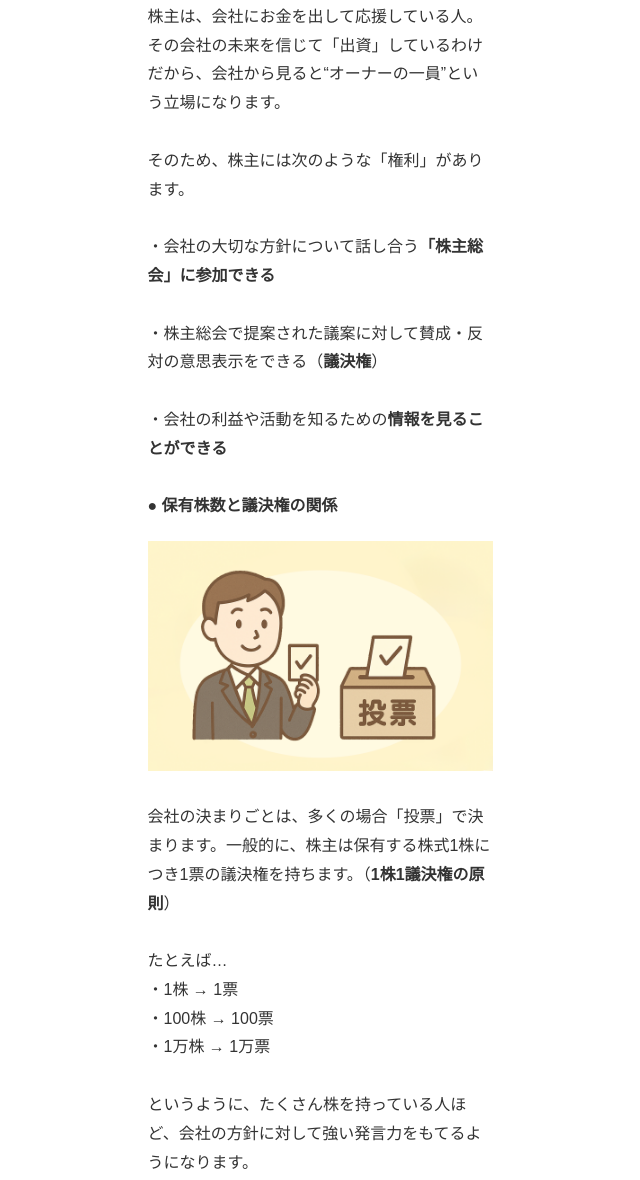
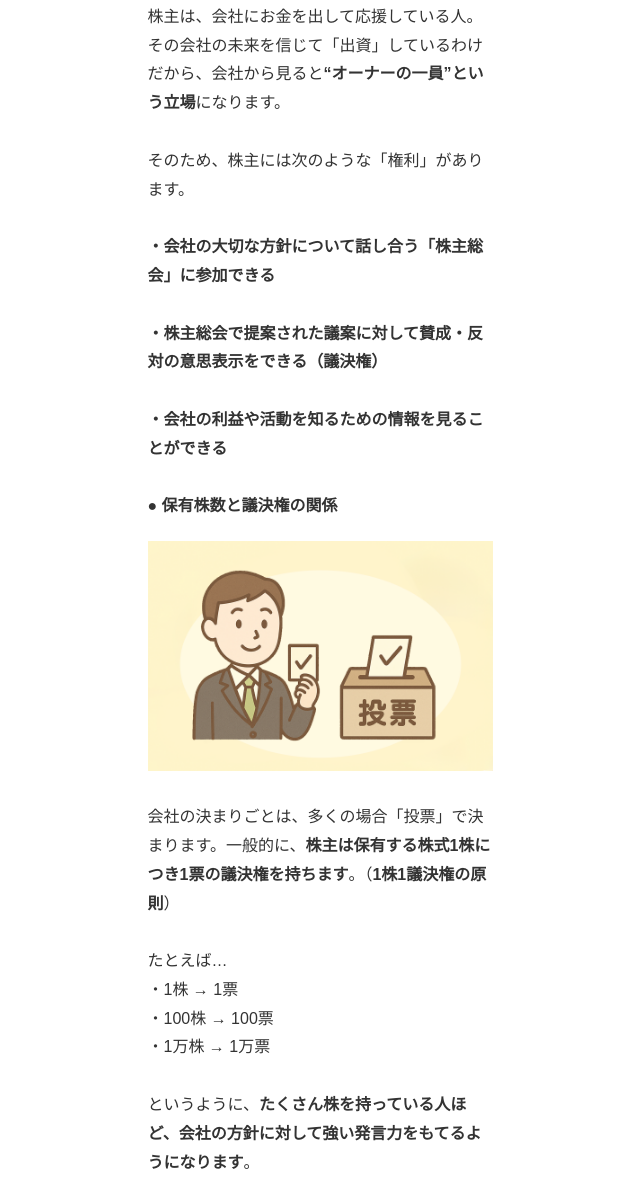
Before and after one commit to c3iird/level02-05, a plain HTML site: page index.html in a window 1280 px wide. Shown: the part 1074-2254 px from the top of the page, without its empty margins (320-960 px from the left). Drawn offline with Linux system fonts and the light colour scheme.

Commit message:
Update index.html

```diff
--- a/index.html
+++ b/index.html
@@ -94,13 +94,13 @@
     <img src="level02-05/01.png" alt="株主の権利" class="content-image">
 
     <div class="text-block">
-     株主は、会社にお金を出して応援している人。その会社の未来を信じて「出資」しているわけだから、会社から見ると“オーナーの一員”という立場になります。
+     株主は、会社にお金を出して応援している人。その会社の未来を信じて「出資」しているわけだから、会社から見ると<b>“オーナーの一員”という立場</b>になります。
 <br>&nbsp;<br>
 そのため、株主には次のような「権利」があります。
 <br>&nbsp;<br>
-・会社の大切な方針について話し合う<b>「株主総会」に参加できる</b><br>&nbsp;<br>
-・株主総会で提案された議案に対して賛成・反対の意思表示をできる（<b>議決権</b>）<br>&nbsp;<br>
-・会社の利益や活動を知るための<b>情報を見ることができる</b>
+<b>・会社の大切な方針について話し合う「株主総会」に参加できる<br>&nbsp;<br>
+・株主総会で提案された議案に対して賛成・反対の意思表示をできる（議決権）<br>&nbsp;<br>
+・会社の利益や活動を知るための情報を見ることができる</b>
 <br>&nbsp;<br>
 <b>● 保有株数と議決権の関係</b>
     </div>
@@ -108,14 +108,14 @@
 	 <img src="level02-05/02.png" alt="議決権について" class="content-image">
 
     <div class="text-block">
-     会社の決まりごとは、多くの場合「投票」で決まります。一般的に、株主は保有する株式1株につき1票の議決権を持ちます。（<b>1株1議決権の原則</b>）
+     会社の決まりごとは、多くの場合「投票」で決まります。一般的に、<b>株主は保有する株式1株につき1票の議決権を持ちます</b>。（<b>1株1議決権の原則</b>）
 <br>&nbsp;<br>
 たとえば…<br>
 ・1株 → 1票<br>
 ・100株 → 100票<br>
 ・1万株 → 1万票
 <br>&nbsp;<br>
-というように、たくさん株を持っている人ほど、会社の方針に対して強い発言力をもてるようになります。 </div>
+というように、<b>たくさん株を持っている人ほど、会社の方針に対して強い発言力をもてるようになります</b>。 </div>
 
     <img src="level02-05/talk02.svg" alt="カブちゃんととうしくんの会話02" class="content-image">
 
@@ -132,7 +132,7 @@
 <br>&nbsp;<br>
 株を買うときは、ほとんどの会社が「<b>売買単位</b>」を設けています。たとえば、「100株単位」と決まっていれば、100株まとめて買わないといけません。
 <br>&nbsp;<br>
-つまり、1株が2,000円の株なら、「2,000円 × 100株 ＝ 20万円」が最低購入金額ということになります。
+つまり、<b>1株が2,000円の株なら、「2,000円 × 100株 ＝ 20万円」が最低購入金額</b>ということになります。
 <br>&nbsp;<br>
 ほとんどの上場企業は「100株単位」が基本なので、1社に投資するには、10万円〜30万円ほど必要になるケースが多いです。
 <br>&nbsp;<br>
@@ -146,8 +146,6 @@
 
 <img src="level02-05/03.png" alt="株主になるということ" class="content-image">
     <div class="text-block">
-
-<br>&nbsp;<br>
 たとえば、1株や数株しか持っていなくても、あなたはその会社を応援する「株主」です。会社がどんなことをしているのかを知るきっかけになったり、社会や経済の動きに関心を持てるようになったりします。
 <br>&nbsp;<br>
 つまり、株を持つということは、<b>会社とのつながりができる</b>ということ。それだけでも、学べることや感じられることはたくさんあるのです。
```
